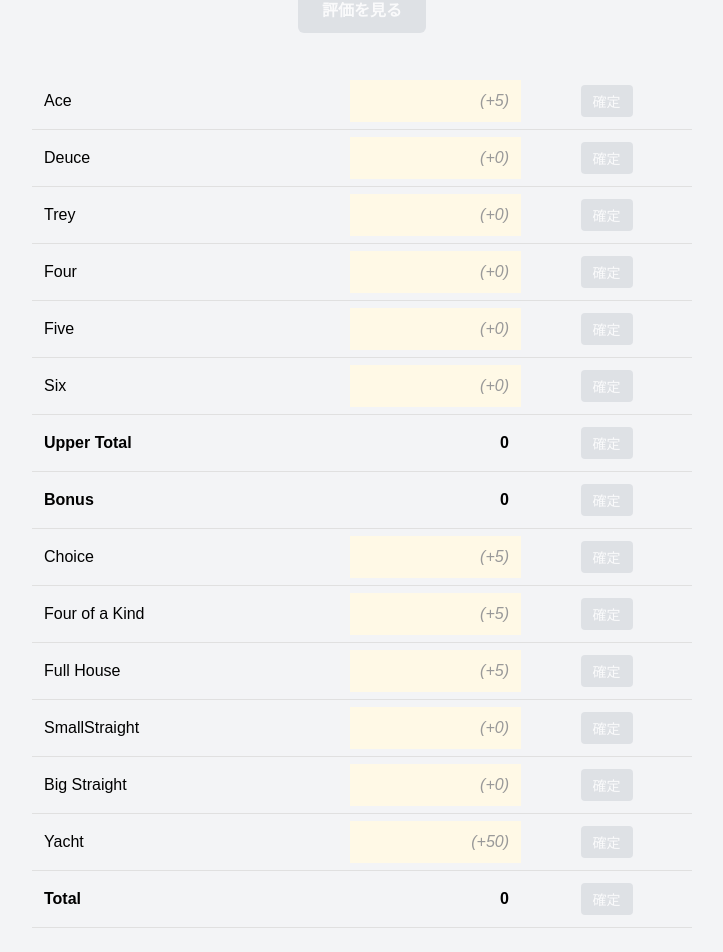
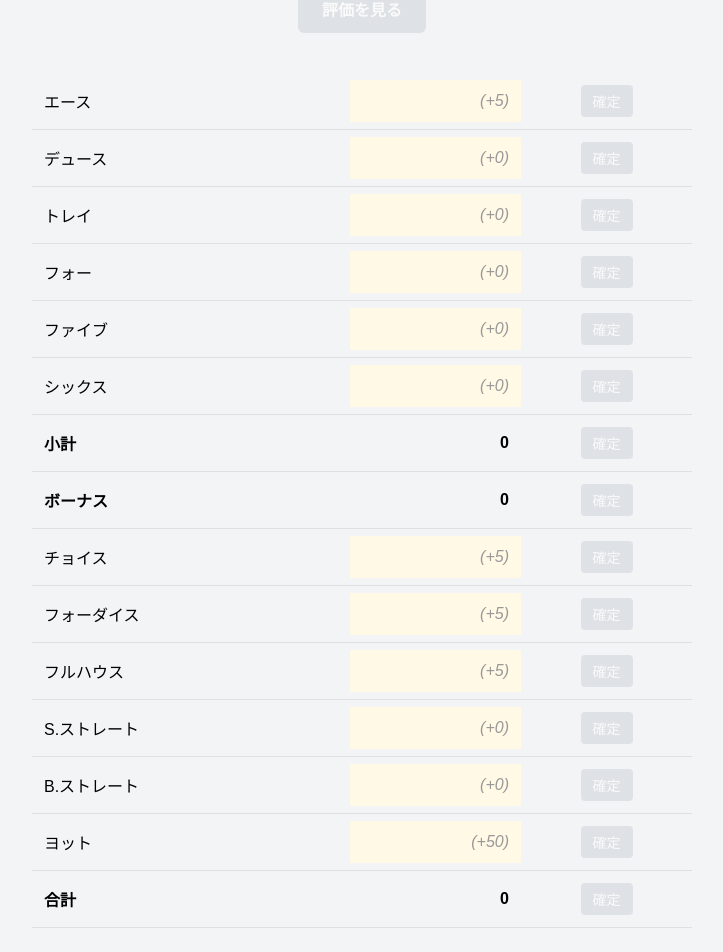
Before and after one commit to mat-der-D/yacht-evaluator-web, a React (Vite) app: page / in a window 1280 px wide. Shown: the part 336-1288 px from the top of the page, without its empty margins (278-1001 px from the left). Built offline with nearby package versions, Linux system fonts and the light colour scheme; no server answers.

Commit message:
[feat] Japanize categories

```diff
--- a/src/constants/categories.ts
+++ b/src/constants/categories.ts
@@ -3,19 +3,19 @@ import type { ScoreSheet } from '../types/game';
 export type CategoryKey = keyof ScoreSheet | 'upperTotal' | 'bonus' | 'total';
 
 export const CATEGORY_LABELS: Record<CategoryKey, string> = {
-  ace: 'Ace',
-  deuce: 'Deuce',
-  trey: 'Trey',
-  four: 'Four',
-  five: 'Five',
-  six: 'Six',
-  choice: 'Choice',
-  fourOfAKind: 'Four of a Kind',
-  fullHouse: 'Full House',
-  smallStraight: 'SmallStraight',
-  bigStraight: 'Big Straight',
-  yacht: 'Yacht',
-  upperTotal: 'Upper Total',
-  bonus: 'Bonus',
-  total: 'Total',
+  ace: 'エース',
+  deuce: 'デュース',
+  trey: 'トレイ',
+  four: 'フォー',
+  five: 'ファイブ',
+  six: 'シックス',
+  choice: 'チョイス',
+  fourOfAKind: 'フォーダイス',
+  fullHouse: 'フルハウス',
+  smallStraight: 'S.ストレート',
+  bigStraight: 'B.ストレート',
+  yacht: 'ヨット',
+  upperTotal: '小計',
+  bonus: 'ボーナス',
+  total: '合計',
 };
```
